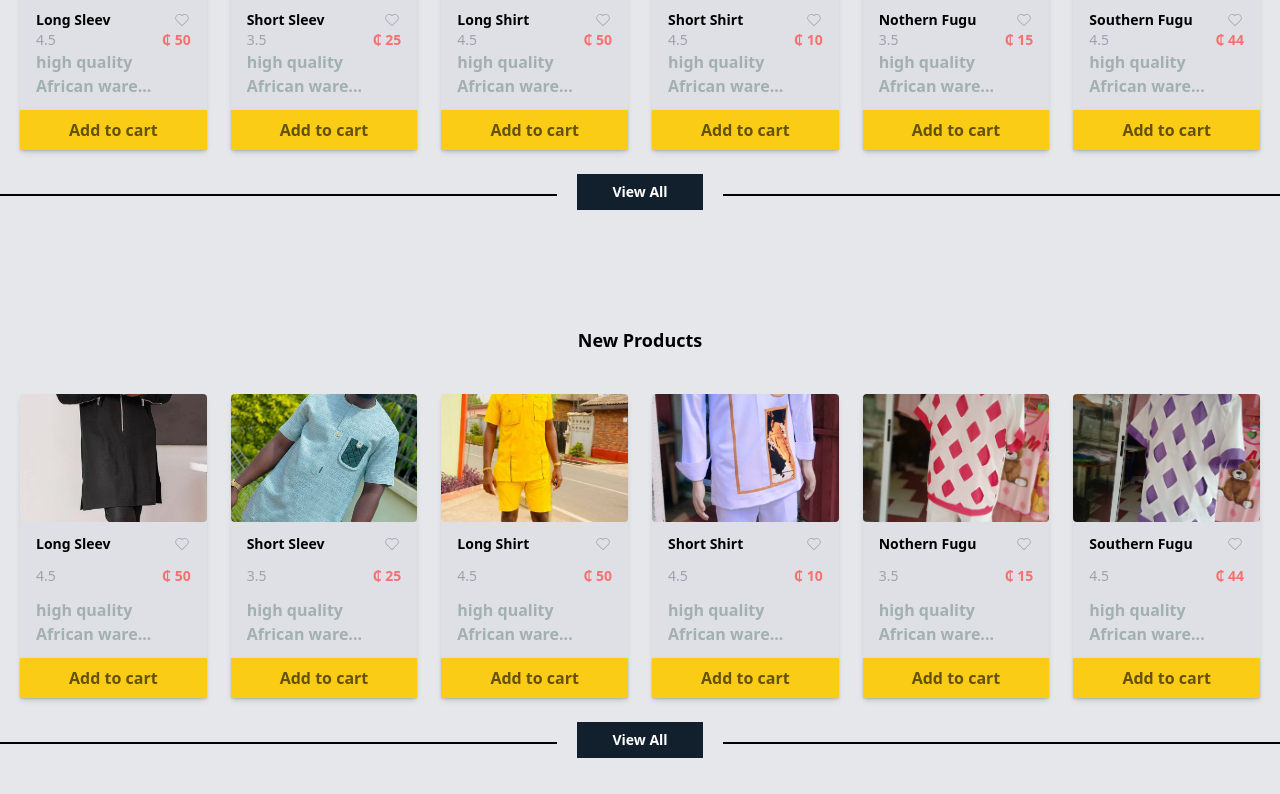
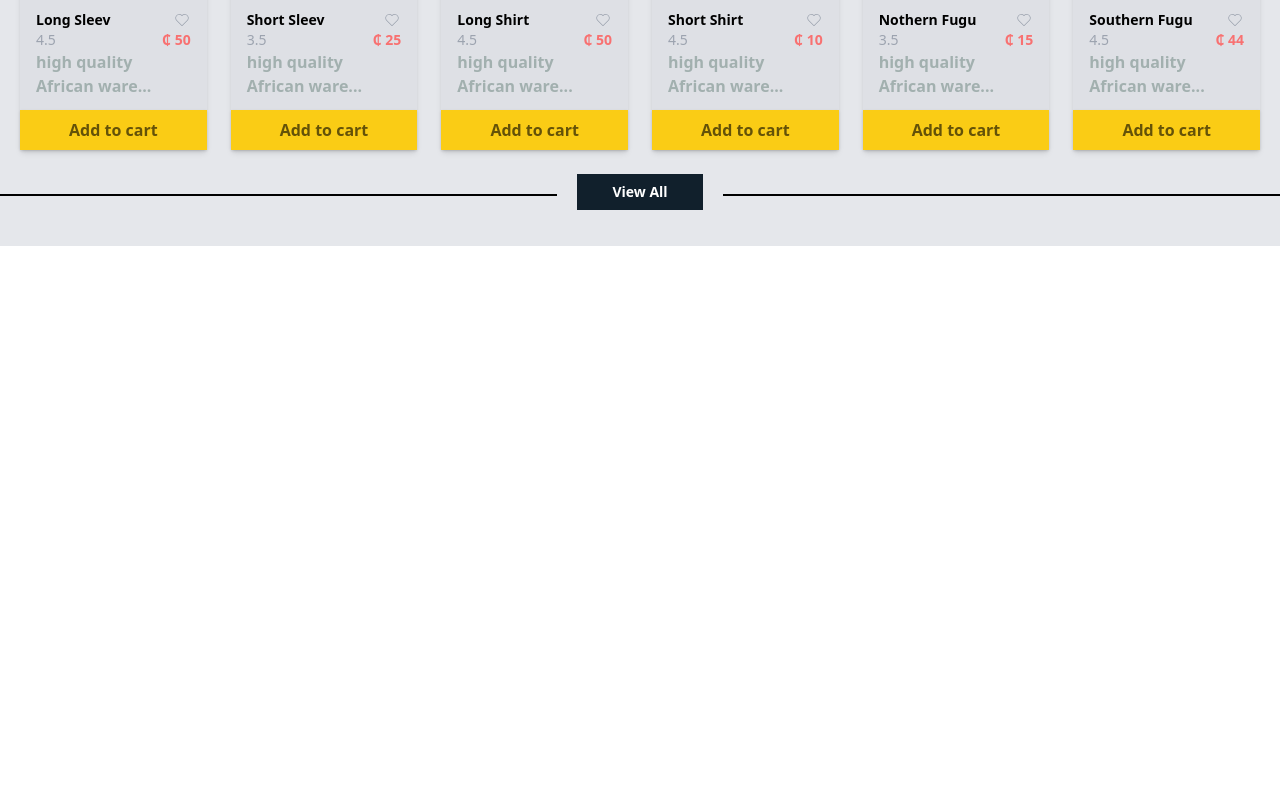
Before and after one commit to owusuvictorjnr/blessed-redeemer-fashion-and-design, a Next.js app: page / in a window 1280 px wide. Shown: the part 1094-1888 px from the top of the page. After the commit the page ends 1340 px from the top, so only its background shows below. Built offline with nearby package versions, Linux system fonts and the light colour scheme.

Commit message:
comment new pro

```diff
--- a/app/(frontend)/page.tsx
+++ b/app/(frontend)/page.tsx
@@ -5,7 +5,7 @@
 import FeaturedProd from "@/components/FeaturedProd";
 import { HomeCategories } from "@/components/HomeCategories";
 import LandingPage from "@/components/LandingPage";
-import NewProducts from "@/components/NewProducts";
+// import NewProducts from "@/components/NewProducts";
 // import Shirts from "@/components/Shirts";
 
 export default function Home() {
@@ -29,7 +29,7 @@ export default function Home() {
       </section>
 
       <section>
-        <NewProducts />
+        {/* <NewProducts /> */}
       </section>
 
       <section>
```
